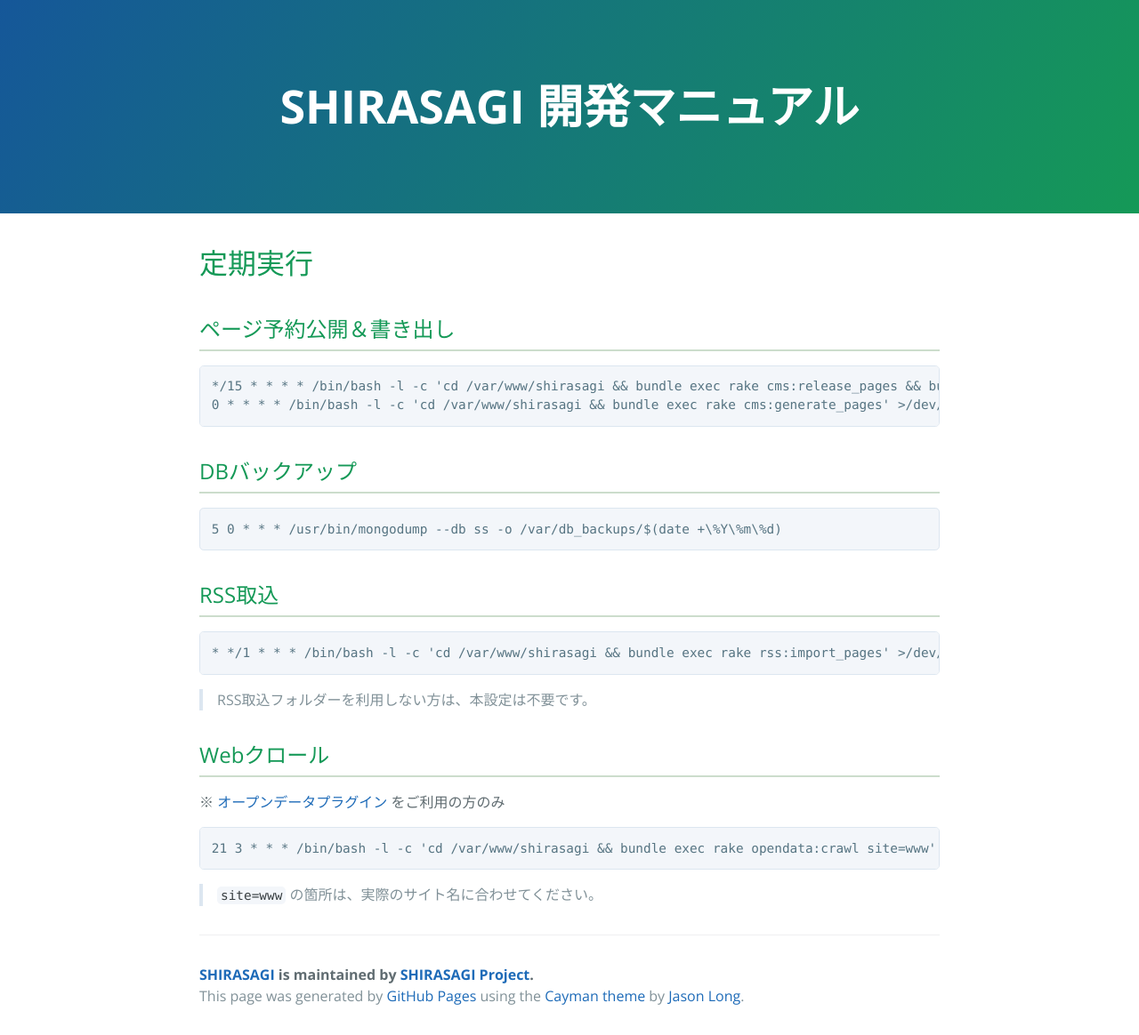
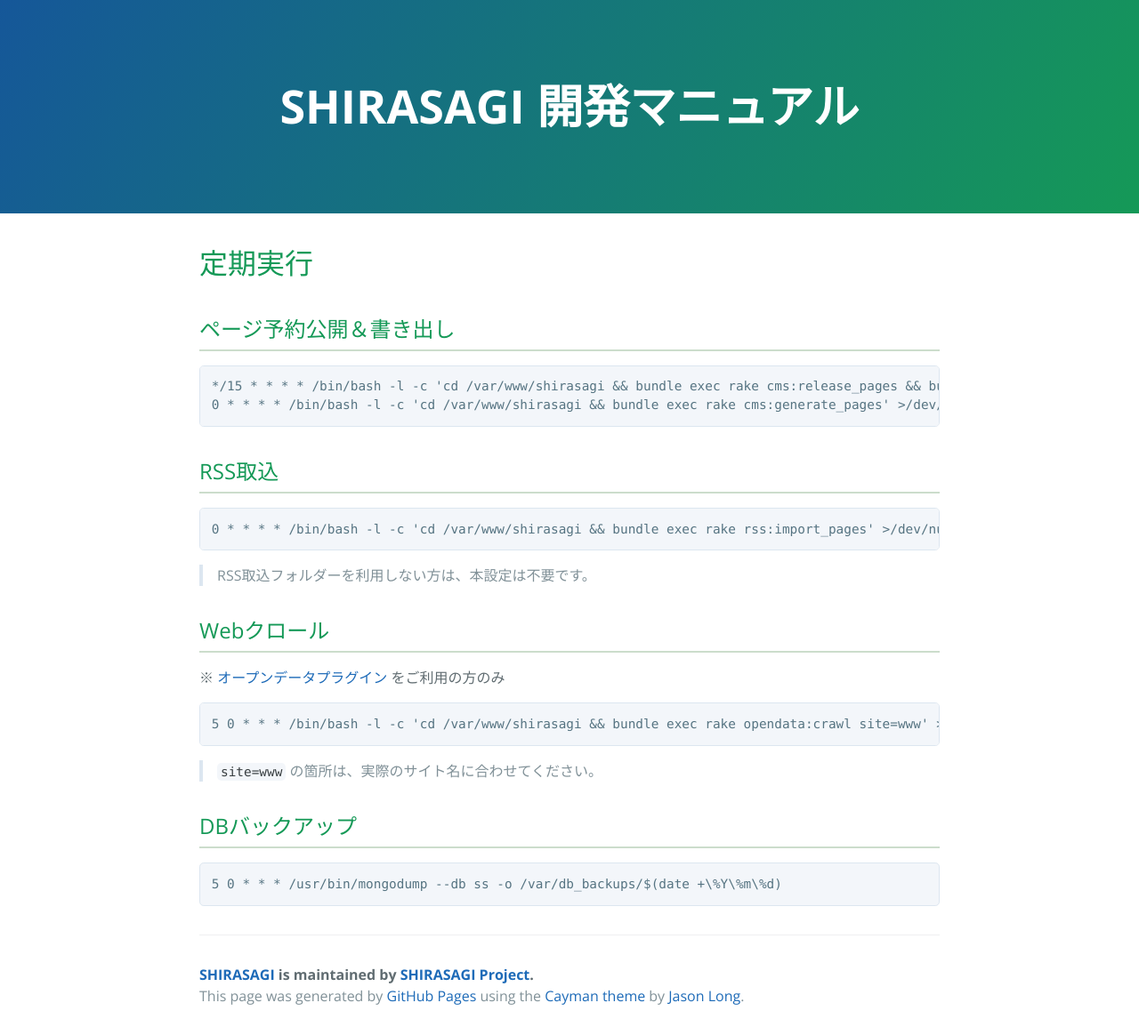
Before and after one commit to shirasagi/shirasagi.github.io, a Jekyll site: the page built from settings/cron.md, in a window 1280 px wide. Shown: the whole page at 89% size. Built offline with Jekyll 4.4.1, drawn with Linux system fonts in a browser that asks for light colours; nearby versions of some CDN libraries; Markdown is read by kramdown in place of the engine named in the settings; some of the changed lines change nothing that is shown.

Commit message:
fix cron settings

````diff
--- a/settings/cron.md
+++ b/settings/cron.md
@@ -10,16 +10,10 @@
 0 * * * * /bin/bash -l -c 'cd /var/www/shirasagi && bundle exec rake cms:generate_pages' >/dev/null
 ```
 
-## DBバックアップ
-
-```
-5 0 * * * /usr/bin/mongodump --db ss -o /var/db_backups/$(date +\%Y\%m\%d)
-```
-
 ## RSS取込
 
 ```
-* */1 * * * /bin/bash -l -c 'cd /var/www/shirasagi && bundle exec rake rss:import_pages' >/dev/null
+0 * * * * /bin/bash -l -c 'cd /var/www/shirasagi && bundle exec rake rss:import_pages' >/dev/null
 ```
 
 > RSS取込フォルダーを利用しない方は、本設定は不要です。
@@ -29,7 +23,13 @@
 ※ [オープンデータプラグイン](https://github.com/shirasagi/opendata) をご利用の方のみ
 
 ```
-21 3 * * * /bin/bash -l -c 'cd /var/www/shirasagi && bundle exec rake opendata:crawl site=www' >/dev/null
+5 0 * * * /bin/bash -l -c 'cd /var/www/shirasagi && bundle exec rake opendata:crawl site=www' >/dev/null
 ```
 
 > `site=www` の箇所は、実際のサイト名に合わせてください。
+
+## DBバックアップ
+
+```
+5 0 * * * /usr/bin/mongodump --db ss -o /var/db_backups/$(date +\%Y\%m\%d)
+```
````
